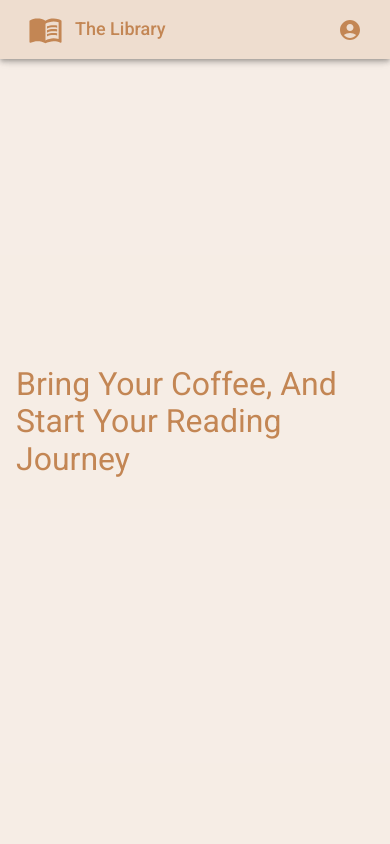
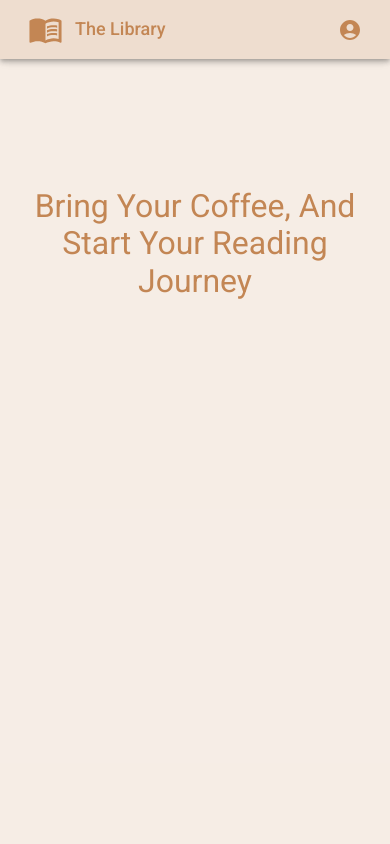
Before and after one commit to adhamElhabashy/Library, a React (Vite) app: page / in a window 390 px wide. Shown: the top 844 px of the page. Built offline with nearby package versions, Linux system fonts and the light colour scheme; no server answers.

Commit message:
fix: improve landing page responsivity with MUI grid

```diff
--- a/src/Sections/Landing/Landing.jsx
+++ b/src/Sections/Landing/Landing.jsx
@@ -1,26 +1,30 @@
 import React from "react";
 import Shelf from "./shelf/Shelf";
-import { Box, Container, Typography } from "@mui/material";
+import { Box, Container, Grid, Typography } from "@mui/material";
 function Landing() {
 	return (
 		<Box className="landing" sx={{ height: "100vh", bgcolor: "primary.main" }}>
-			<Container
+			<Grid
+				container
 				sx={{
 					height: "100%",
-					display: "flex",
+					alignItems: "center",
 					justifyContent: "center",
-					alignItems: "center",
 				}}
 			>
+				<Grid item md={8}>
 					<Typography
 						variant="h3"
-					sx={{ color: "primary.dark" }}
-					textAlign="left"
+						sx={{ color: "primary.dark", padding: "10px" }}
+						textAlign="center"
 					>
 						Bring Your Coffee, And Start Your Reading Journey
 					</Typography>
+				</Grid>
+				<Grid item md={4}>
 					<Shelf />
-			</Container>
+				</Grid>
+			</Grid>
 		</Box>
 	);
 }
```
Lines whose indentation alone changed are shown as unchanged.
